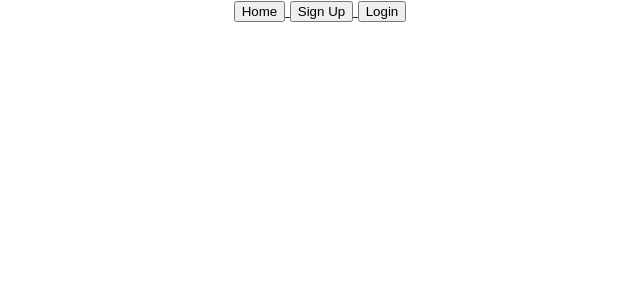
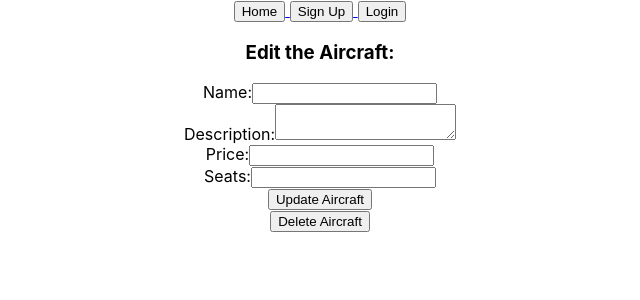
Before and after one commit to VolDanInc/flyingvoldan-client, a React (Create React App) app: page /aircrafts/edit/1 in a window 1280 px wide. Before the commit this address had no page. Shown: the top 300 px of the page, without its empty margins (320-960 px from the left). Built offline with nearby package versions, Linux system fonts and the light colour scheme; no server answers.

Commit message:
CUD functionality for Aircraft done

```diff
--- a/src/App.js
+++ b/src/App.js
@@ -8,11 +8,14 @@ import HomePage from "./pages/HomePage";  // <== IMPORT
 import NavBar from "./components/NavBar";
 import DateTime from "./components/DateTime";
 import DTPicker from "./components/DTPicker";
+import CreateAircraft from './pages/CreateAircraft';
+import EditAircraftPage from './pages/EditAircraftPage';
 
 function App() {
   return (
     <div className="App">
       <NavBar />
+      {/* <CreateAircraft/> */}
       {/* <DateTime />
       <DTPicker /> */}
       <Routes>
@@ -20,6 +23,9 @@ function App() {
         <Route path="/trips" element={<TripsPage />} />
         <Route path="/signup" element={<SignupPage />} />
         <Route path="/login" element={<LoginPage />} />
+        <Route path="/aircrafts/create" element= {<CreateAircraft />}/>
+        <Route path='/aircrafts/edit/:aircraftId' element={<EditAircraftPage />} />
+
       </Routes>
     </div>
   );
--- a/src/pages/CreateAircraft.js
+++ b/src/pages/CreateAircraft.js
@@ -0,0 +1,79 @@
+import axios from 'axios';
+import React, { useState } from 'react'
+import { useNavigate } from 'react-router-dom';
+
+function CreateAircraft(props) {
+    const [name, setName] = useState("");
+    const [description, setDescription] = useState("");
+    const [price, setPrice] = useState("");
+    const [seats, setSeats] = useState("");
+    const navigate = useNavigate();
+
+    const API_URL = "http://localhost:5005";
+    const handleSubmit = (e) => {
+        e.preventDefault();
+
+
+        const requestBody = { name, description, price, seats };
+        const storedToken = localStorage.getItem('authToken');
+axios.post(
+    `${API_URL}/aircrafts`,
+    requestBody,
+    { headers: { Authorization: `Bearer ${storedToken}` } }
+  )
+  .then((response) => {
+    // Reset the state
+    setName("");
+    setDescription("");
+    setPrice("");
+    setSeats("");
+    navigate ('/');
+    // props.refreshAircrafts();
+  })
+  .catch((error) => console.log(error));
+
+
+    };
+
+  return (
+    <div className='AddAircraft'>
+        <h3>Add Aircraft</h3>
+
+    <form onSubmit={handleSubmit}>
+    <label>Name:</label>
+    <input
+          type="text"
+          name="name"
+          value={name}
+          onChange={(e) => setName(e.target.value)}
+        /> <br/>
+
+    <label>Description:</label>
+        <textarea
+          type="text"
+          name="description"
+          value={description}
+          onChange={(e) => setDescription(e.target.value)}
+        /><br/>
+    <label>Price:</label>
+        <input
+          type="number"
+          name="price"
+          value={price}
+          onChange={(e) => setPrice(e.target.value)}
+        /><br/>
+     <label>Seats:</label>
+        <input
+          type="number"
+          name="price"
+          value={seats}
+          onChange={(e) => setSeats(e.target.value)}
+        /><br/>
+        <button type="submit">Submit</button>
+    </form>
+
+    </div>
+  )
+}
+
+export default CreateAircraft;
--- /dev/null
+++ b/src/pages/EditAircraftPage.js
@@ -0,0 +1,110 @@
+
+import { useParams, useNavigate } from "react-router-dom";
+import { useState, useEffect } from "react";
+import axios from "axios";
+const API_URL = "http://localhost:5005";
+
+function EditAircraftPage(props) {
+
+    const [name, setName] = useState("");
+    const [description, setDescription] = useState("");
+    const [price, setPrice] = useState("");
+    const [seats, setSeats] = useState("");
+
+
+  const {aircraftId} = useParams();
+  const navigate= useNavigate();
+
+  useEffect(() => {
+    axios
+      .get(`${API_URL}/aircrafts/${aircraftId}`)
+      .then((response) => {
+
+        const oneAircraft = response.data;
+        setName(oneAircraft.name);
+        setDescription(oneAircraft.description);
+        setPrice(oneAircraft.price);
+        setSeats(oneAircraft.seats);
+      })
+      .catch((error) => console.log(error));
+
+  }, [aircraftId]);
+
+  const handleFormSubmit = (e) => {
+    e.preventDefault();
+
+    const requestBody = { name, description, price, seats};
+
+   //UPDATE:
+    axios
+      .put(`${API_URL}/aircrafts/${aircraftId}`, requestBody)
+      .then((response) => {
+        console.log(response)
+
+        navigate(`/`)
+      });
+  };
+
+
+
+
+  const deleteAircraft = () => {
+ //DELETE:
+    axios
+      .delete(`${API_URL}/aircrafts/${aircraftId}`)
+      .then(() => {
+
+        navigate("/");
+      })
+      .catch((err) => console.log(err));
+  };
+
+
+  return (
+    <div className="EditAircraftPage">
+       <h3>Edit the Aircraft:</h3>
+
+    <form onSubmit={handleFormSubmit}>
+    <label>Name:</label>
+    <input
+          type="text"
+          name="name"
+         // defaultValue={name}
+          value={name}
+
+          onChange={(e) => setName(e.target.value)}
+        /> <br/>
+
+    <label>Description:</label>
+        <textarea
+
+          name="description"
+          value={description}
+          onChange={(e) => setDescription(e.target.value)}
+        /><br/>
+    <label>Price:</label>
+        <input
+          type="number"
+          name="price"
+          value={price}
+          onChange={(e) => setPrice(e.target.value)}
+        /><br/>
+     <label>Seats:</label>
+        <input
+          type="number"
+          name="price"
+          value={seats}
+          onChange={(e) => setSeats(e.target.value)}
+        /><br/>
+        <button type="submit">Update Aircraft </button><br/>
+
+    </form>
+
+    <button onClick={deleteAircraft}>Delete Aircraft</button>
+
+
+    </div>
+  )
+}
+
+export default EditAircraftPage
--- a/src/pages/HomePage.js
+++ b/src/pages/HomePage.js
@@ -1,7 +1,9 @@
+import { getActiveElement } from '@testing-library/user-event/dist/utils';
 import axios from 'axios';
 import React, { useEffect, useState, useContext } from 'react'
 import { Link, useParams } from 'react-router-dom';
 import { AuthContext } from "../context/auth.context";
+import CreateAircraft from './CreateAircraft';
 const API_URL = "http://localhost:5005";
 
 function HomePage() {
@@ -30,6 +32,9 @@ function HomePage() {
     return (
         <div className="HomePage">
             <h1>Choose aircraft</h1>
+
+            {/* <CreateAircraft refreshAircrafts = {fetchAircrafts} /> */}
+
         {
             aircrafts.map((aircraft, index) => {
                 return (
@@ -40,9 +45,9 @@ function HomePage() {
                         <p>Price: {aircraft.price}$</p>
                         <p>Seats: {aircraft.seats}</p>
 
-                        <Link to={`/aircrafts/${aircraft._id}`}> Details</Link>
+                        <Link to={`/aircrafts/${aircraft._id}`}> Details</Link> <> </>
                         {user
-                        ? (user.isAdmin ? <Link to={`/aircrafts/edit/${aircraft._id}`}>Edit aircraft</Link> :
+                        ? (user.isAdmin ? <Link to={`/aircrafts/edit/${aircraft._id}`}>Edit</Link> :
                         <Link to={`/trips/create/${aircraft._id}`}>Book trip</Link>)
                         : <></>}
                     </div>
```
Also changed, not shown: src/pages/EditAircraft.js (deleted, +0 -64 lines).
